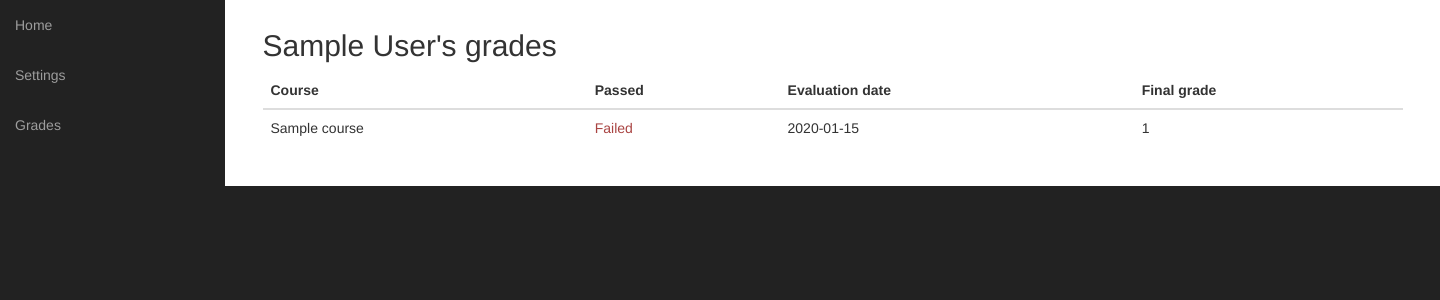
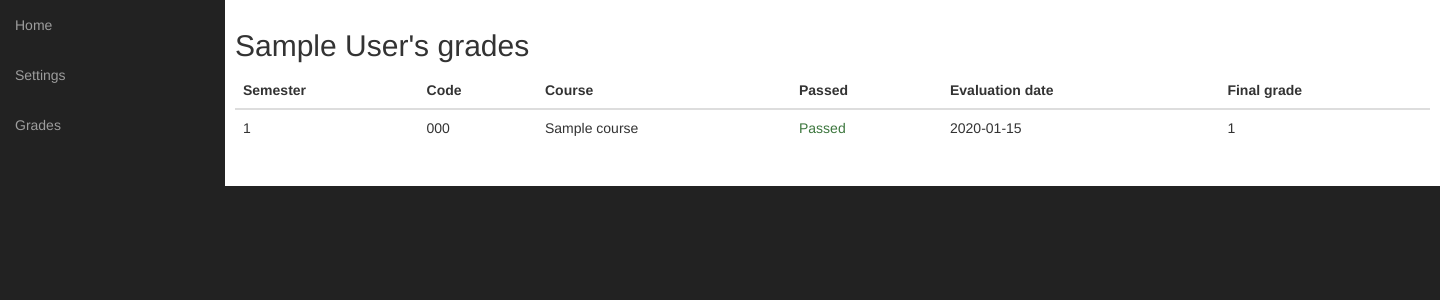
Before and after one commit to robert-sandor/student_management, a Flask app: page /student/grades/final/ in a window 1440 px wide. Shown: the part 51-351 px from the top of the page. Run offline with Flask 2, Linux system fonts and the light colour scheme; a user stored in the database is signed in; tables that the repository leaves empty hold one stand-in row (values such as "Sample post"); some libraries are stand-ins or nearby versions.

Commit message:
Fixed final grades problem (course failed or not)
Signed-off-by: dutzi <alexandratrifan95@gmail.com>

```diff
--- a/app/modules/student/controllers.py
+++ b/app/modules/student/controllers.py
@@ -1,3 +1,5 @@
+import operator
+
 from app.modules.common.controllers import passchange
 from sqlalchemy import func
 
@@ -64,10 +66,13 @@ def grades_final():
     for contract in student.contract:
         for evaluation in contract.evaluation:
             course = get_course(evaluation.course_id)
-            grades = list([{"grade": grade.grade, "date": grade.evaluation_date, "id": grade.id} for grade in
+            semester = course.semester.semester
+            grades = list([{"grade": grade.grade, "date": grade.evaluation_date, "id": grade.id, "present": grade.present} for grade in
                                evaluation.grades])
-            final_grade = max(grades, key=lambda x: x["grade"] if x["grade"] else 0) if grades else 0
-            courses.append({"course": course.course_name, "grades": grades, "final_grade": final_grade})
+            final_grade = max(grades, key=lambda x: x["grade"] if x["grade"] else -1) if grades else -1
+            grades.sort(key=operator.itemgetter('date'), reverse=True)
+            courses.append({"course": course.course_name, "grades": grades, "final_grade": final_grade,
+                            "passed": evaluation._pass, "semester": semester, "code": course.code})
     data = {"username": current_user.username,
             "role": current_user.role,
             "first_name": student.first_name,
--- a/app/templates/student/final_grades.html
+++ b/app/templates/student/final_grades.html
@@ -10,11 +10,12 @@
 
 
 {% block content %}
-    <div class="container">
   <h2>{{ data.first_name }} {{ data.last_name }}'s grades</h2>
   <table class="table">
     <thead>
       <tr>
+        <th>Semester</th>
+        <th>Code</th>
         <th>Course</th>
         <th>Passed</th>
         <th>Evaluation date</th>
@@ -24,24 +25,25 @@
     <tbody>
     {% for course in data.courses %}
         <tr>
+            <td>{{ course.semester }}</td>
+            <td>{{ course.code }}</td>
             <td>{{ course.course }}</td>
-            {% if course.final_grade["grade"]|string() >= "5"%}
+            {% if course.passed %}
                 <td>
                     <p class="text-success">Passed</p>
                 </td>
             {% endif %}
-            {% if course.final_grade["grade"]|string() < "5"%}
+            {% if not(course.passed) %}
                 <td>
                     <p class="text-danger">Failed</p>
                 </td>
             {% endif %}
-            <td>{{ course.final_grade["date"] if course.final_grade != 0 else "-" }}</td>
-            <td>{{ course.final_grade["grade"] if course.final_grade else "Failed"}}</td>
+            <td>{{ course.final_grade["date"] }}</td>
+            <td>{{ course.final_grade["grade"] }}</td>
         </tr>
     {% endfor %}
     </tbody>
   </table>
-</div>
 {% endblock %}
 
 {% block username %}{{ super() }}{% endblock %}
```
